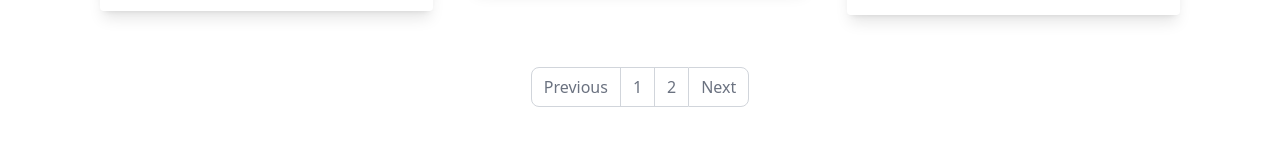
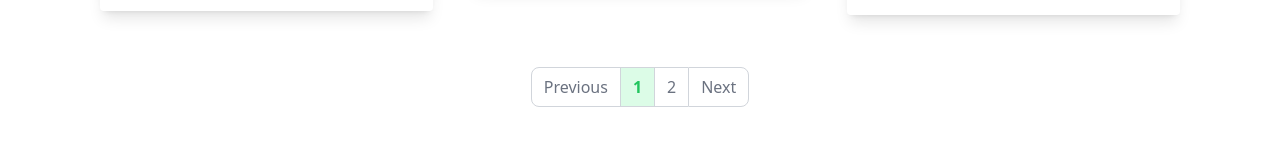
Before and after one commit to walid-damou/React_JS_Project, a React (Create React App) app: page /Places in a window 1280 px wide. Shown: the part 1301-1458 px from the top of the page. Built offline with nearby package versions, Linux system fonts and the light colour scheme.

Commit message:
color  pagination

```diff
--- a/src/layouts/Pagination.js
+++ b/src/layouts/Pagination.js
@@ -17,7 +17,7 @@ function Pagination({totalRestos,RestosPerPage,setCurrentPage,currentPage,}) {
                 {pages.map((page, index) => {
                     return (
                         <li key={index}>
-                            <a    onClick={() => setCurrentPage(page)} className="px-3 py-2 cursor-pointer leading-tight text-gray-500 bg-white border border-gray-300 hover:bg-gray-100 hover:text-gray-700 dark:bg-gray-800 dark:border-gray-700 dark:text-gray-400 dark:hover:bg-gray-700 dark:hover:text-white" >{page}</a>
+                            <a    onClick={() => setCurrentPage(page)} className={currentPage==page ? "px-3 py-2 cursor-pointer leading-tight font-bold text-green-500 bg-green-100 border border-gray-300 hover:bg-green-100 hover:text-gray-700 dark:bg-gray-800 dark:border-gray-700 dark:text-gray-400 dark:hover:bg-gray-700 dark:hover:text-white" : "px-3 py-2 cursor-pointer leading-tight text-gray-500 bg-white border border-gray-300 hover:bg-gray-100 hover:text-gray-700 dark:bg-gray-800 dark:border-gray-700 dark:text-gray-400 dark:hover:bg-gray-700 dark:hover:text-white" } >{page}</a>
                         </li>
                     );
                 })}
```
